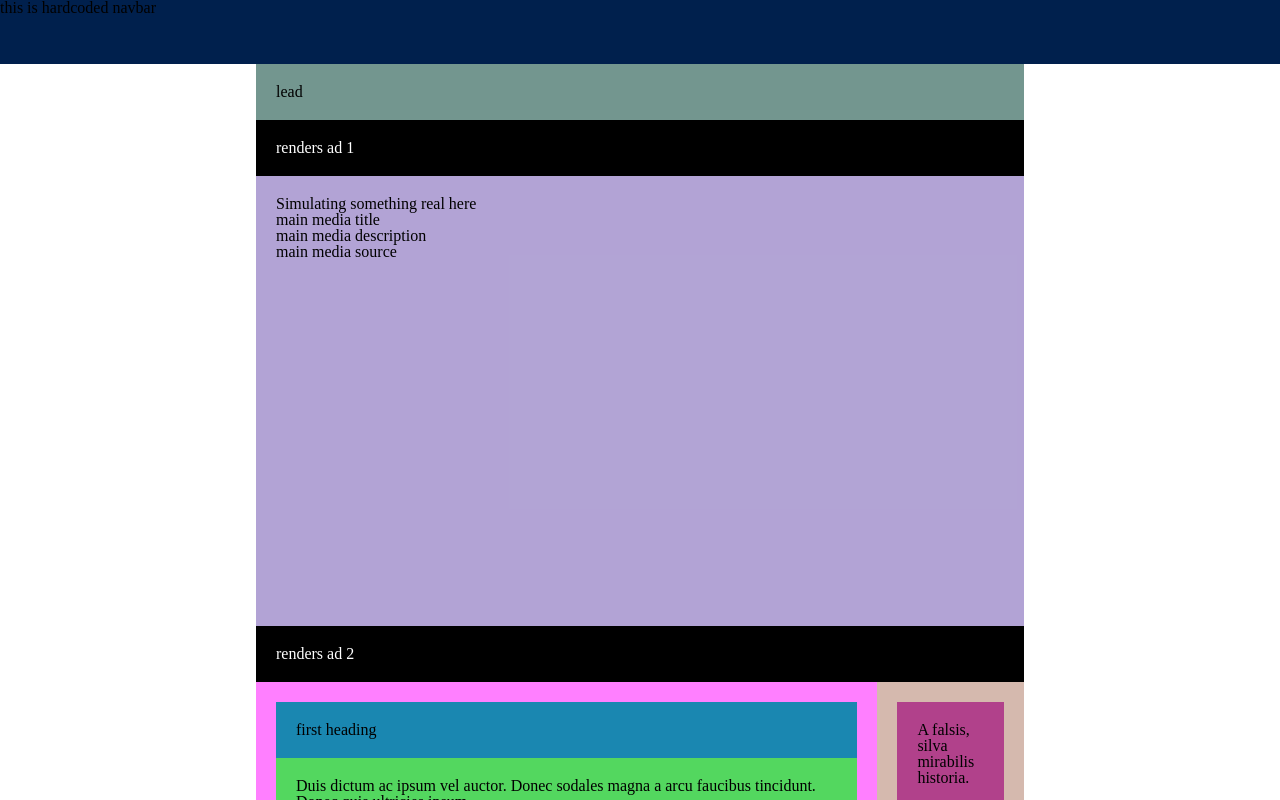
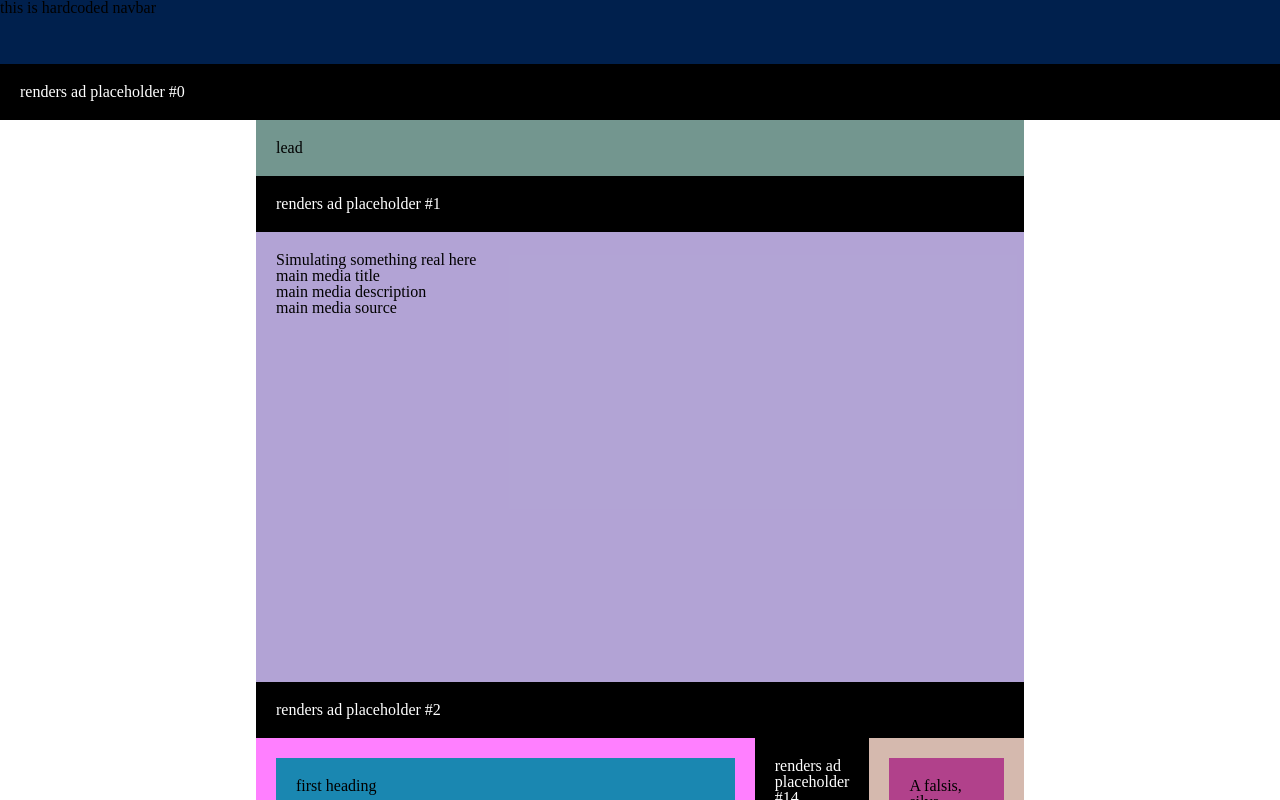
Before and after one commit to Ofadiman/react-tree-renderer, a React (Vite) app: page / in a window 1280 px wide. Shown: the top 800 px of the page. Built offline with nearby package versions, Linux system fonts and the light colour scheme.

Commit message:
feature: render every possible placeholder

```diff
--- a/src/components/Placeholder.tsx
+++ b/src/components/Placeholder.tsx
@@ -9,7 +9,7 @@ export const Placeholder: FC<{ id: string }> = (props) => {
         color: 'white',
       }}
     >
-      renders ad {props.id}
+      renders ad placeholder #{props.id}
     </div>
   )
 }
--- a/src/websiteMap.tsx
+++ b/src/websiteMap.tsx
@@ -74,10 +74,6 @@ export const renderNode = (node: Node, placeholdersToRender: Record<string, Obje
 
   if (!Component) {
     console.error(`Unknown component type: ${node.type}`)
-    return null
-  }
-
-  if (node.type === NodeType.Placeholder && placeholdersToRender[node.id] === undefined) {
     return null
   }
 
```
